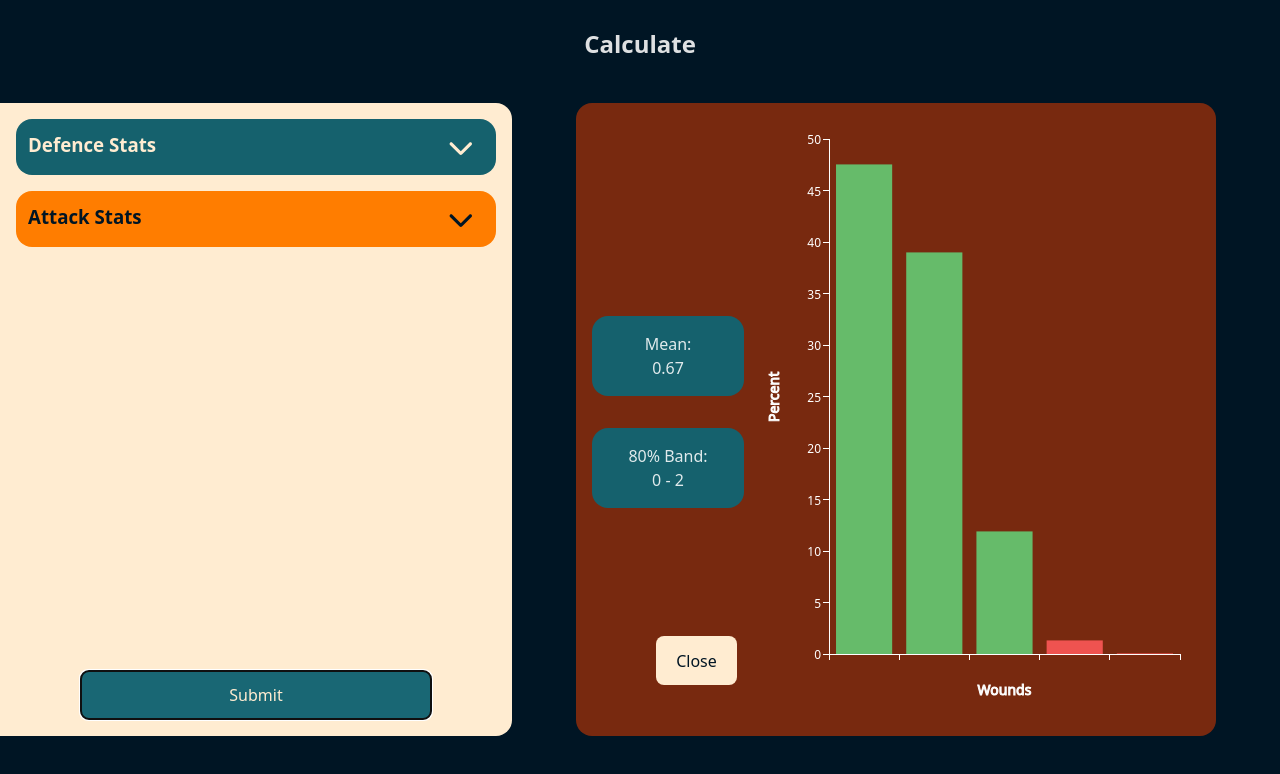
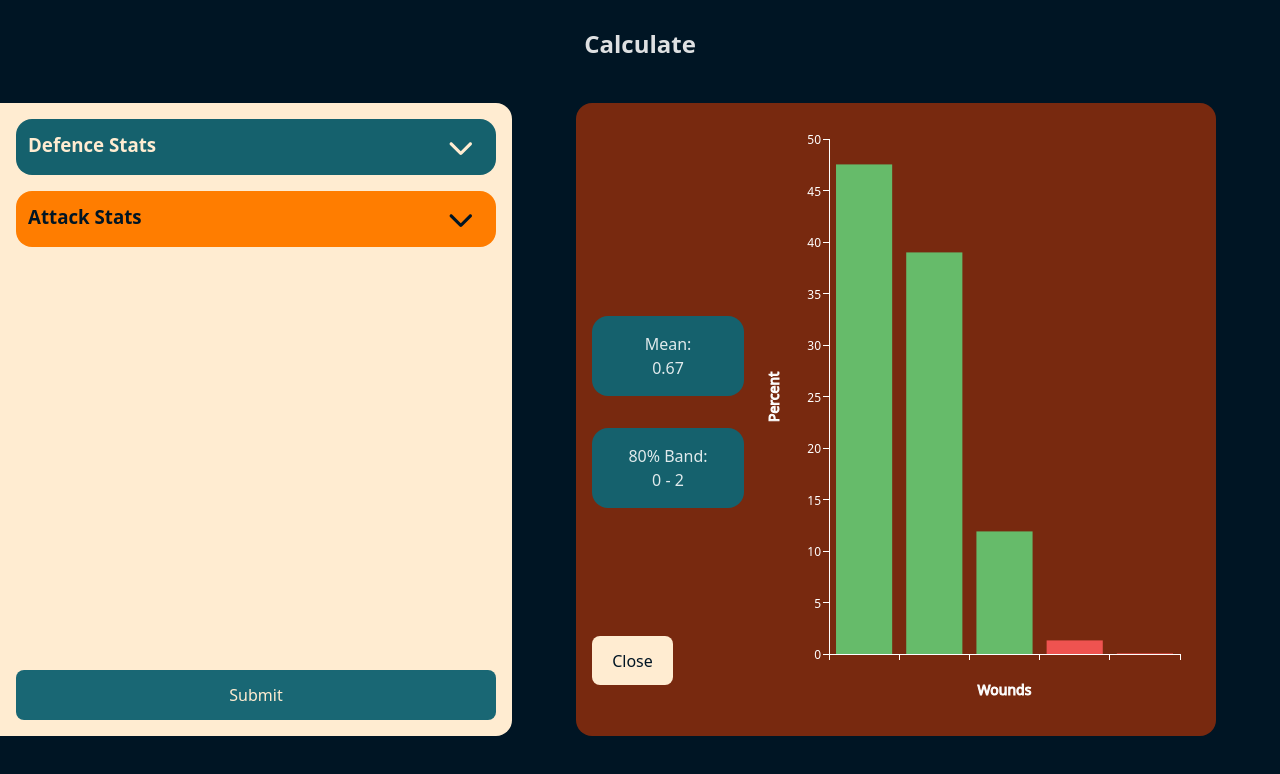
Before and after one commit to CaseyQWood/Mathhammer, a React (Vite) app: page / in a window 1280 px wide. Both pictures are taken after a click on the button "Submit". Shown: the top 774 px of the page. Built offline with nearby package versions, Linux system fonts and the light colour scheme.

Commit message:
clean up some stylings

```diff
--- a/src/components/dropDown/DropDown.tsx
+++ b/src/components/dropDown/DropDown.tsx
@@ -26,7 +26,14 @@ export default function DropDown({ title, color = "primary", children }: DropDow
                 <h3>{title}</h3>
                 <svg fill={color === 'primary' ? "#ffecd1" : "#001524"} transform={`rotate(${open ? "180" : "0"})`} width="10%" xmlns="http://www.w3.org/2000/svg" viewBox="0 0 640 640"><path d="M297.4 470.6C309.9 483.1 330.2 483.1 342.7 470.6L534.7 278.6C547.2 266.1 547.2 245.8 534.7 233.3C522.2 220.8 501.9 220.8 489.4 233.3L320 402.7L150.6 233.4C138.1 220.9 117.8 220.9 105.3 233.4C92.8 245.9 92.8 266.2 105.3 278.7L297.3 470.7z" /></svg>
             </div>
-            {open ? children : null}
+
+            {open ?
+                <div className={style.children__wrapper}>
+                    {children}
+                </div>
+                : null}
+
+
         </div>
     )
 }
--- a/src/components/dropDown/dropDown.module.css
+++ b/src/components/dropDown/dropDown.module.css
@@ -3,6 +3,10 @@
   border-radius: 1rem;
   padding: 0.75rem;
   overflow: scroll;
+}
+
+.dropDown__wrapper:last-child {
+  margin-bottom: 1rem;
 }
 
 .preview {
@@ -19,6 +23,10 @@
   margin: 0;
 }
 
+.children__wrapper {
+  margin-top: 3%;
+}
+
 @media screen and (min-width: 768px) {
   .dropDown__wrapper {
     /* height: 4rem; */
--- a/src/components/resultsBarChart/ResultsBarChart.tsx
+++ b/src/components/resultsBarChart/ResultsBarChart.tsx
@@ -113,7 +113,7 @@ export default function ResultsBarChart({ results, setOpenModal }: BarChartProps
 
                 })}
             />
-            <button onClick={() => setOpenModal(false)}>
+            <button className="button" onClick={() => setOpenModal(false)}>
                 Close
             </button>
         </div>
--- a/src/components/unitForm/UnitForm.tsx
+++ b/src/components/unitForm/UnitForm.tsx
@@ -34,7 +34,7 @@ export default function UnitForm({ defenseStats, attackStats, modifiers, handleD
                 {attackStats.map((ele, index) => {
                     return (
                         <DropDown color="secondary" title="Attack Stats">
-                            <div onClick={(e) => e.stopPropagation()}>
+                            <div className={style.form} onClick={(e) => e.stopPropagation()}>
                                 <AttackInputs index={Number(index)} attackStats={ele} handleAttackChange={handleAttackChange} />
                                 <AttackModifiers index={Number(index)} modifiers={modifiers[index]} handleModifiersChange={handleModifiersChange} />
                             </div>
@@ -43,7 +43,7 @@ export default function UnitForm({ defenseStats, attackStats, modifiers, handleD
                     )
                 })}
             </div>
-            <button
+            <button className={style.submitButton}
                 onClick={() => {
                     handleFormSubmit()
                 }}
--- a/src/components/unitForm/unitForm.module.css
+++ b/src/components/unitForm/unitForm.module.css
@@ -7,8 +7,17 @@
   overflow: scroll;
 }
 
-.unitForm__wrapper button {
-  margin-top: 1rem;
+.submitButton {
+  border-radius: 8px;
+  border: 1px solid transparent;
+  padding: 0.8em 1.2em;
+  font-size: 1em;
+  font-weight: 500;
+  font-family: inherit;
+  background-color: #ffecd1;
+  color: #001524;
+  cursor: pointer;
+  transition: border-color 0.25s;
 }
 
 @media screen and (min-width: 768px) {
@@ -18,7 +27,7 @@
     border-radius: 0 1rem 1rem 0;
   }
 
-  .unitForm__wrapper button {
+  .submitButton {
     background-color: #196774;
     color: #ffecd1;
   }
--- a/src/index.css
+++ b/src/index.css
@@ -18,7 +18,7 @@ h1 {
   line-height: 1.1;
 }
 
-button {
+.button {
   border-radius: 8px;
   border: 1px solid transparent;
   padding: 0.8em 1.2em;
@@ -29,12 +29,11 @@ button {
   color: #001524;
   cursor: pointer;
   transition: border-color 0.25s;
-  margin: 0 4rem;
 }
-button:hover {
+.button:hover {
   border-color: #646cff;
 }
-button:focus,
-button:focus-visible {
+.button:focus,
+.button:focus-visible {
   outline: 4px auto -webkit-focus-ring-color;
 }
```
